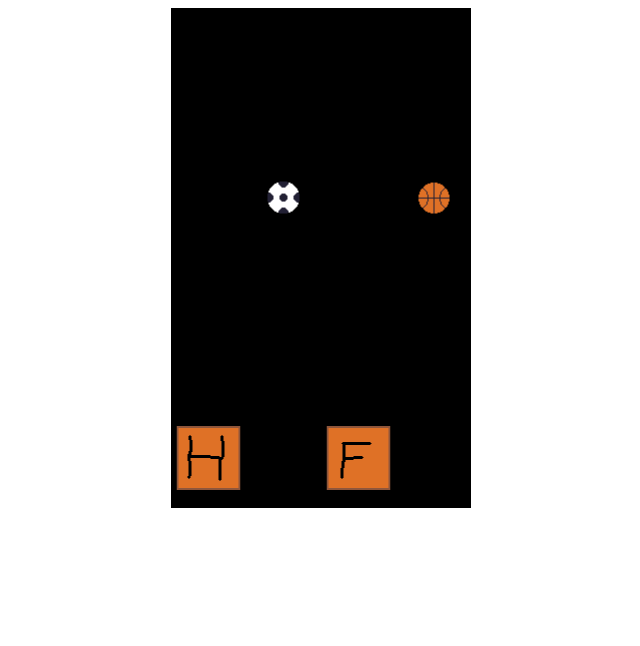
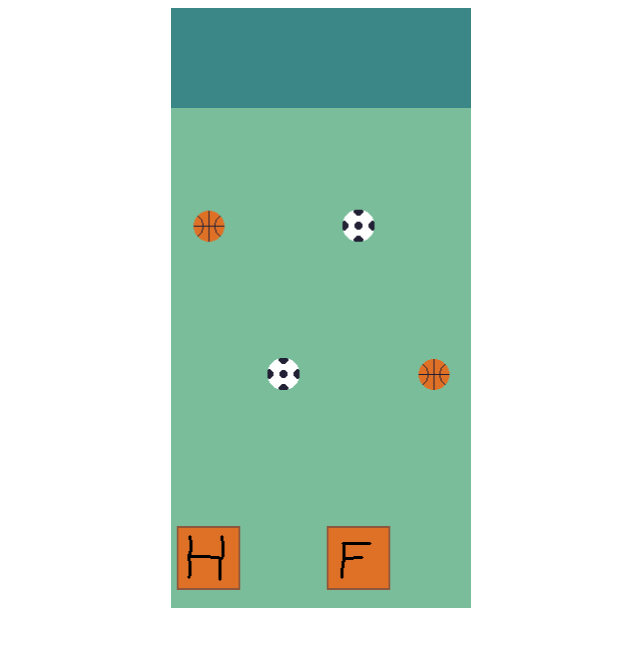
Before and after one commit to maurogestoso/hand-foot-coordination, a plain HTML site: page index.html in a window 1280 px wide. Shown: the whole page, without its empty margins (311-951 px from the left). Drawn offline with Linux system fonts and the light colour scheme.

Commit message:
Add top panel

```diff
--- a/index.html
+++ b/index.html
@@ -13,7 +13,7 @@
 <script>
 	window.onload = function() {
 
-		var game = new Phaser.Game(300, 500, Phaser.AUTO, 'gameContainer');
+		var game = new Phaser.Game(300, 600, Phaser.AUTO, 'gameContainer');
 
 		game.state.add('Game', HandFoot.Game);
 
--- a/js/Game.js
+++ b/js/Game.js
@@ -38,7 +38,7 @@ HandFoot.Game.prototype = {
     this.scale.pageAlignVertically = true;
 
     this.physics.startSystem(Phaser.Physics.ARCADE);
-    this.physics.arcade.gravity.y = 300;
+    this.physics.arcade.gravity.y = 0;
   },
 
   preload: function() {
@@ -46,9 +46,12 @@ HandFoot.Game.prototype = {
     this.load.spritesheet("foot", "assets/img/foot-sheet.png", 64, 64, 3, 2, 2);
     this.load.image("football", "assets/img/football.png");
     this.load.image("basketball", "assets/img/basketball.png");
+    this.load.image("top-panel", "assets/img/top-panel.png");
   },
 
   create: function () {
+
+    this.stage.backgroundColor = "79bd9a";
 
     this.hand = this.add.sprite(this.world.width/8, this.world.height-50, "hand");
     this.hand.anchor.setTo(0.5);
@@ -68,7 +71,7 @@ HandFoot.Game.prototype = {
 
     this.handies = this.add.group();
     this.handies.enableBody = true;
-    this.handies.createMultiple(5, "basketball");
+    this.handies.createMultiple(10, "basketball");
     this.handies.setAll("anchor.x", 0.5);
     this.handies.setAll("anchor.y", 0.5);
     this.handies.setAll("checkWorldBounds", true);
@@ -78,17 +81,17 @@ HandFoot.Game.prototype = {
 
     this.footies = this.add.group();
     this.footies.enableBody = true;
-    this.footies.createMultiple(5, "football");
+    this.footies.createMultiple(10, "football");
     this.footies.setAll("anchor.x", 0.5);
     this.footies.setAll("anchor.y", 0.5);
     this.footies.setAll("checkWorldBounds", true);
     this.footies.setAll("outOfBoundsKill", true);
-    this.footies.setAll("allowGravity", false);
-    this.footies.setAll("body.velocity.y", 50);
+    this.footies.setAll("body.allowGravity", false);
 
-    this.time.events.loop(1000, this.dropItems, this, "hand");
-    this.time.events.loop(1000, this.dropItems, this, "foot");
+    this.time.events.loop(1500, this.dropItems, this, "hand");
+    this.time.events.loop(1500, this.dropItems, this, "foot");
 
+    this.add.image(0, 0, "top-panel");
   },
 
   update: function () {
@@ -147,6 +150,7 @@ HandFoot.Game.prototype = {
       this[side].rightPosition
     ]);
     var item = this[this.rnd.pick(["handies", "footies"])]
-      .getFirstExists(false, false, xPos, 32);
+      .getFirstExists(false, true, xPos, 16);
+    item.body.velocity.y = 100;
   }
 };
```
Also changed, not shown: assets/img/top-panel.png (added), 1 other file.
